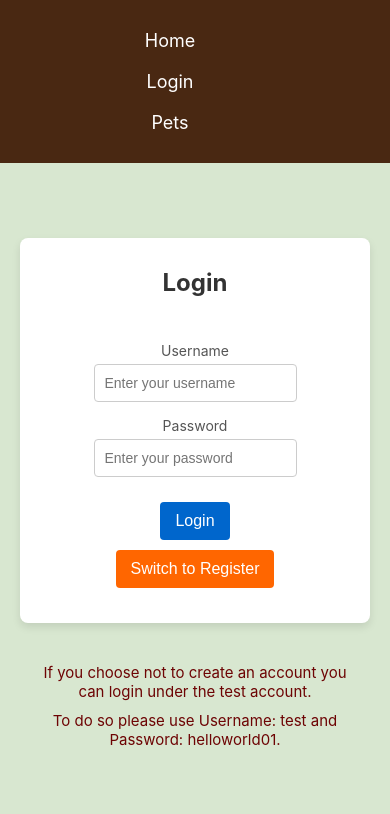
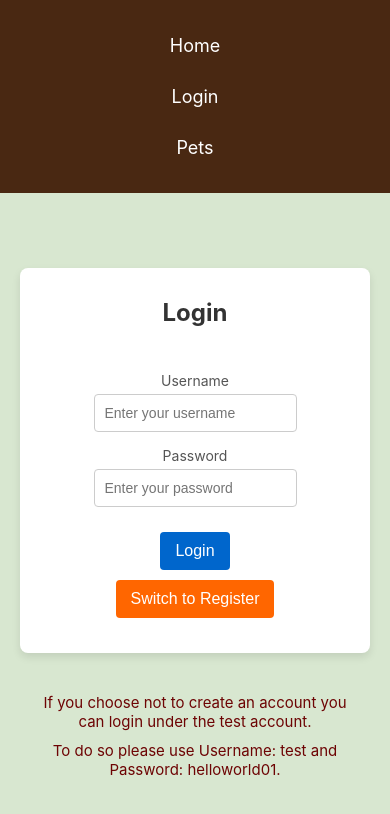
Before and after one commit to brepp22/friends, a React (Create React App) app in the folder client/: page /login in a window 390 px wide. Shown: the top 814 px of the page. Built offline with nearby package versions, Linux system fonts and the light colour scheme.

Commit message:
styling updated for media

```diff
--- a/client/src/App.css
+++ b/client/src/App.css
@@ -363,24 +363,35 @@ h1{
 @media (max-width: 768px) {
   .nav {
     display: flex;
-    flex-direction: column; /* Ensure items stack vertically */
-    align-items: center; /* Center items horizontally */
-    text-align: center; /* Align text centrally */
+    flex-direction: column;
+    align-items: center;
+    text-align: center;
     padding: 20px;
     height: 100%;
   }
 
-  .nav a {
+  .nav {
+    display: flex; /* Apply flexbox to the parent container */
+    flex-direction: column; /* Ensure the children stack vertically */
+    align-items: center; /* Center children horizontally */
+}
+
+.nav a {
     font-size: 18px;
-    padding: 10px 0;
-  }
+    padding: 5px;
+    width: 100%; /* Ensure each link takes full width of its container */
+    margin: 10px 0;
+}
 
-  .nav-logout {
-    width: 100%;
-    font-size: 16px;
+.nav-logout {
+    width: 100%; /* Make sure the logout button spans the width of its container */
+    font-size: 18px;
     margin: 10px 0;
-    align-items: center;
-  }
+    display: flex; /* Set display flex on the logout button for centering */
+    justify-content: center; /* Align the button's content in the center */
+    align-items: center; /* Center content vertically if necessary */
+}
+
   .landing-logo {
     display: flex;
     flex-direction: column;
@@ -409,4 +420,12 @@ h1{
     padding-right: 25px;
   }
 
+  .function-landing{
+    display:flex;
+    flex-direction: column;
+    align-items: center;
+  }
+
+
+
 }
```
